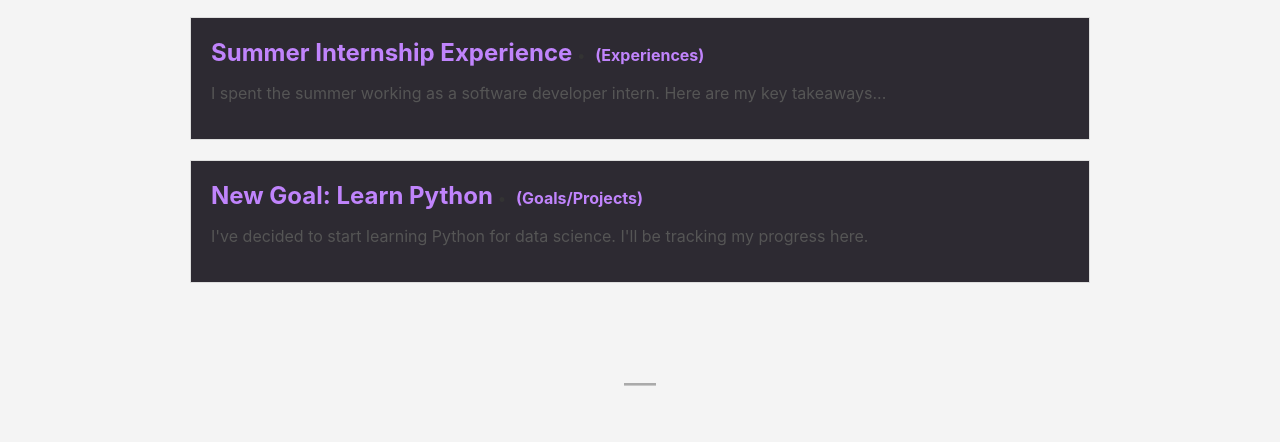
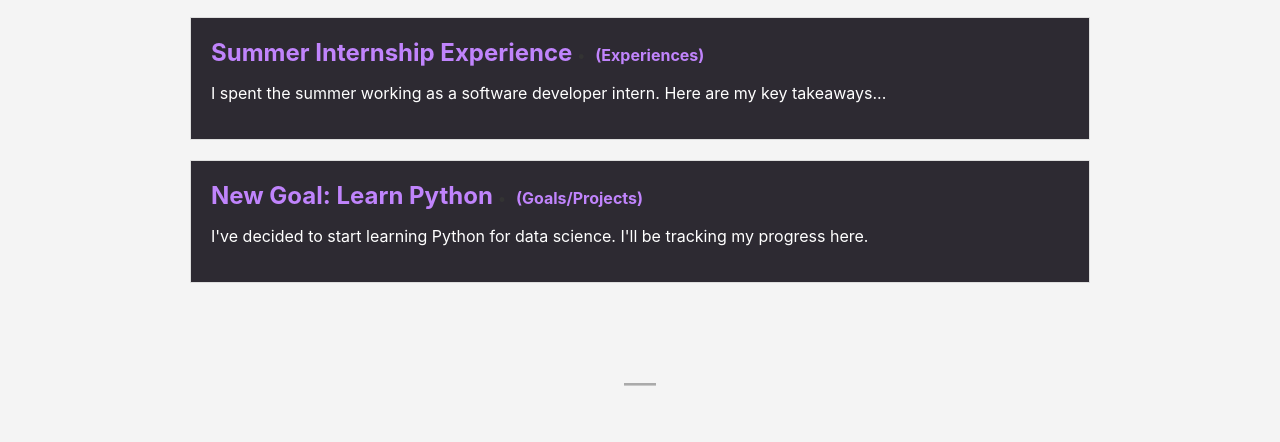
Before and after one commit to RudranshGoel/RudranshGoel.github.io, a plain HTML site: page index.html in a window 1280 px wide. Shown: the part 694-1136 px from the top of the page. Drawn offline with Linux system fonts and the light colour scheme.

Commit message:
added more formatting

```diff
--- a/style.css
+++ b/style.css
@@ -174,7 +174,7 @@ main {
 }
 
 .latest-item .preview-text {
-    color: #555;
+    color: white;
 }
 
 .latest-item-image img {
```
